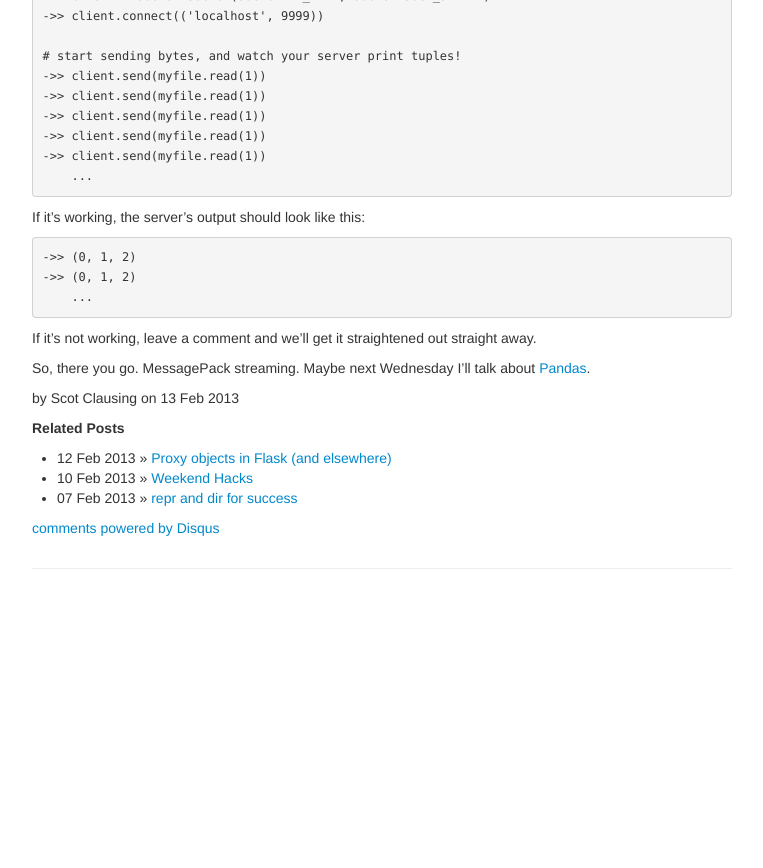
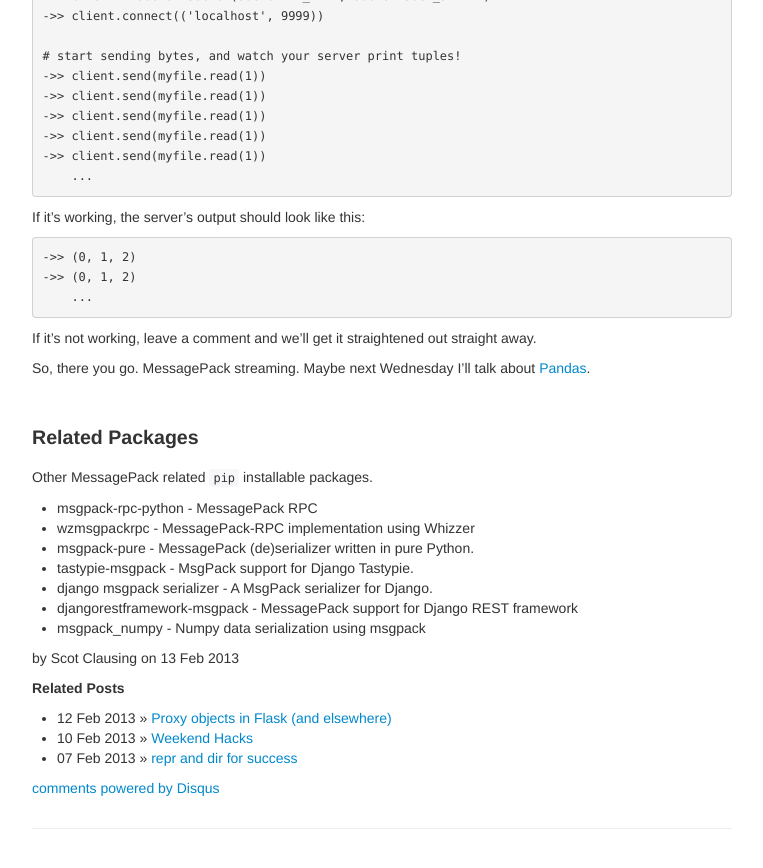
Before and after one commit to pynashorg/pynashorg.github.com, a Jekyll site: the page built from _posts/2013-02-13-messagepack-streaming.md, in a window 1280 px wide and 900 px high, scrolled down 2042 px. Shown: the top 868 px of the window, without its empty margins (258-1021 px from the left). Built offline with Jekyll 4.4.1, drawn with Linux system fonts in a browser that asks for light colours; nearby versions of some CDN libraries; library files that are not in the unit come from our copies; comment, search, counter and statistics services are not loaded; before the commit the page ends 2682 px from its top, so only the background shows below that.

Commit message:
Added related pip installable packages to post.

```diff
--- a/_posts/2013-02-13-messagepack-streaming.md
+++ b/_posts/2013-02-13-messagepack-streaming.md
@@ -113,3 +113,16 @@ If it's working, the server's output should look like this:
 If it's not working, leave a comment and we'll get it straightened out straight away.
 
 So, there you go. MessagePack streaming. Maybe next Wednesday I'll talk about [Pandas](http://pandas.pydata.org/).
+
+Related Packages
+---
+
+Other MessagePack related `pip` installable packages.
+
+* msgpack-rpc-python        - MessagePack RPC
+* wzmsgpackrpc              - MessagePack-RPC implementation using Whizzer
+* msgpack-pure              - MessagePack (de)serializer written in pure Python.
+* tastypie-msgpack          - MsgPack support for Django Tastypie.
+* django msgpack serializer - A MsgPack serializer for Django.
+* djangorestframework-msgpack - MessagePack support for Django REST framework
+* msgpack_numpy             - Numpy data serialization using msgpack
```
